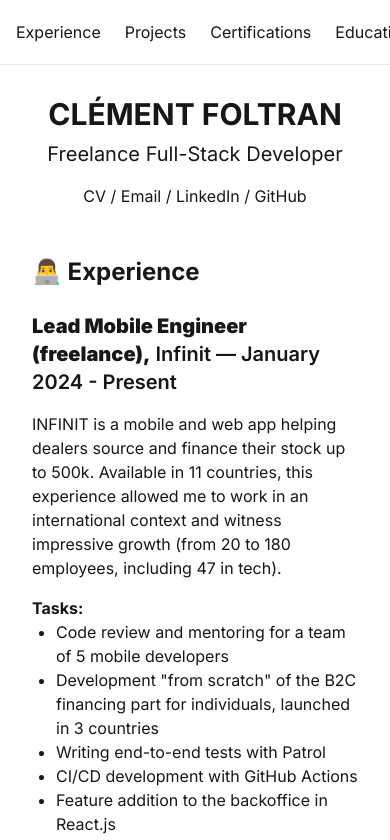
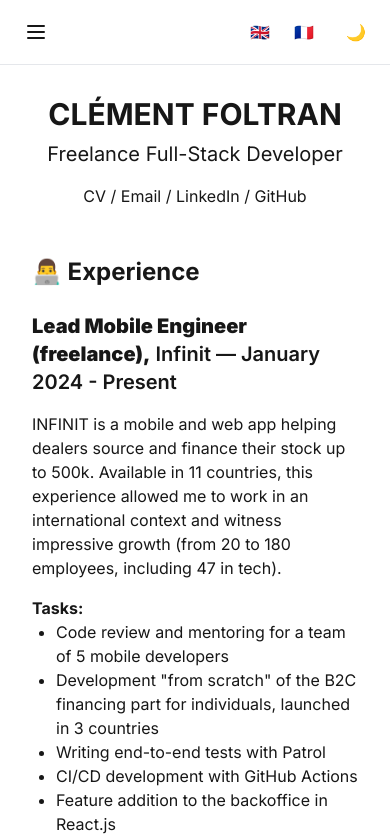
Before and after one commit to cfoltran/pommef, a Next.js app: page /en in a window 390 px wide. Shown: the top 840 px of the page. Built offline with nearby package versions, Linux system fonts and the light colour scheme.

Commit message:
improve navbar responsiveness

```diff
--- a/app/components/Navbar.tsx
+++ b/app/components/Navbar.tsx
@@ -1,6 +1,7 @@
 'use client';
 
 import { usePathname } from 'next/navigation';
+import { useState } from 'react';
 import LanguageSwitcher from './LanguageSwitcher';
 import ThemeSwitcher from './ThemeSwitcher';
 
@@ -27,11 +28,47 @@ export default function Navbar() {
   const pathname = usePathname();
   const lang = pathname.startsWith('/fr') ? 'fr' : 'en';
   const t = translations[lang];
+  const [isMenuOpen, setIsMenuOpen] = useState(false);
+
+  const toggleMenu = () => {
+    setIsMenuOpen(!isMenuOpen);
+  };
 
   return (
     <nav className="fixed top-0 left-0 right-0 z-50 backdrop-blur-md bg-white/30 dark:bg-black/30 border-b border-gray-200 dark:border-gray-800">
       <div className="max-w-4xl mx-auto px-4 h-16 flex items-center justify-between">
-        <div className="flex items-center gap-6">
+        {/* Mobile menu button */}
+        <button
+          onClick={toggleMenu}
+          className="md:hidden p-2 rounded-lg hover:bg-white/10 transition-colors"
+          aria-label="Toggle menu"
+        >
+          <svg
+            className="w-6 h-6"
+            fill="none"
+            stroke="currentColor"
+            viewBox="0 0 24 24"
+          >
+            {isMenuOpen ? (
+              <path
+                strokeLinecap="round"
+                strokeLinejoin="round"
+                strokeWidth={2}
+                d="M6 18L18 6M6 6l12 12"
+              />
+            ) : (
+              <path
+                strokeLinecap="round"
+                strokeLinejoin="round"
+                strokeWidth={2}
+                d="M4 6h16M4 12h16M4 18h16"
+              />
+            )}
+          </svg>
+        </button>
+
+        {/* Desktop navigation */}
+        <div className="hidden md:flex items-center gap-6">
           <a href="#experience" className="hover:text-gray-600 dark:hover:text-gray-300 transition-colors">
             {t.sections.experience}
           </a>
@@ -46,7 +83,68 @@ export default function Navbar() {
           </a>
         </div>
 
+        {/* Right side items */}
         <div className="flex items-center gap-4">
+          <div className="hidden md:flex items-center gap-4">
+            <a
+              href="https://www.linkedin.com/in/clementfoltran/"
+              target="_blank"
+              rel="noopener noreferrer"
+              className="hover:text-gray-600 dark:hover:text-gray-300 transition-colors"
+            >
+              LinkedIn
+            </a>
+            <a
+              href="https://github.com/cfoltran/"
+              target="_blank"
+              rel="noopener noreferrer"
+              className="hover:text-gray-600 dark:hover:text-gray-300 transition-colors"
+            >
+              GitHub
+            </a>
+            <div className="h-4 w-px bg-gray-300 dark:bg-gray-700" />
+          </div>
+          <LanguageSwitcher />
+          <ThemeSwitcher />
+        </div>
+      </div>
+
+      {/* Mobile menu */}
+      <div
+        className={`md:hidden absolute top-16 left-0 right-0 bg-white/95 dark:bg-black/95 backdrop-blur-md border-b border-gray-200 dark:border-gray-800 transition-all duration-300 ease-in-out ${
+          isMenuOpen ? 'opacity-100 visible' : 'opacity-0 invisible'
+        }`}
+      >
+        <div className="max-w-4xl mx-auto px-4 py-4 flex flex-col gap-4">
+          <a
+            href="#experience"
+            className="hover:text-gray-600 dark:hover:text-gray-300 transition-colors"
+            onClick={() => setIsMenuOpen(false)}
+          >
+            {t.sections.experience}
+          </a>
+          <a
+            href="#projects"
+            className="hover:text-gray-600 dark:hover:text-gray-300 transition-colors"
+            onClick={() => setIsMenuOpen(false)}
+          >
+            {t.sections.projects}
+          </a>
+          <a
+            href="#certifications"
+            className="hover:text-gray-600 dark:hover:text-gray-300 transition-colors"
+            onClick={() => setIsMenuOpen(false)}
+          >
+            {t.sections.certifications}
+          </a>
+          <a
+            href="#education"
+            className="hover:text-gray-600 dark:hover:text-gray-300 transition-colors"
+            onClick={() => setIsMenuOpen(false)}
+          >
+            {t.sections.education}
+          </a>
+          <div className="h-px bg-gray-200 dark:bg-gray-800 my-2" />
           <a
             href="https://www.linkedin.com/in/clementfoltran/"
             target="_blank"
@@ -63,9 +161,6 @@ export default function Navbar() {
           >
             GitHub
           </a>
-          <div className="h-4 w-px bg-gray-300 dark:bg-gray-700" />
-          <LanguageSwitcher />
-          <ThemeSwitcher />
         </div>
       </div>
     </nav>
```
